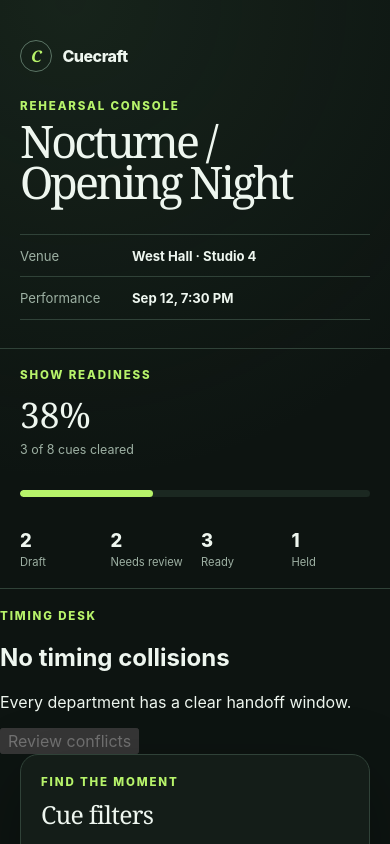
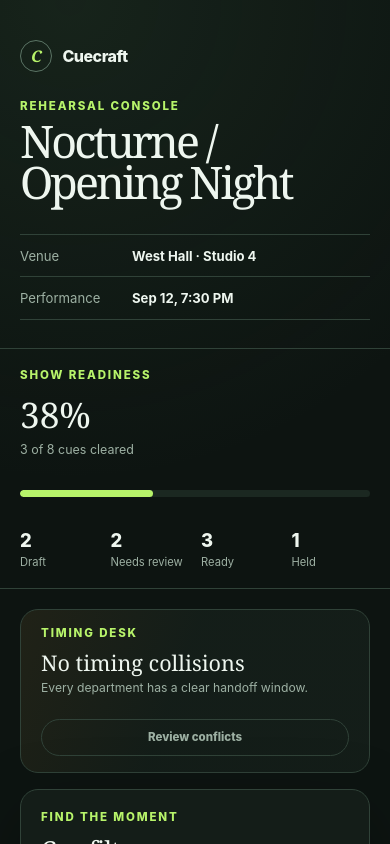
Before and after one commit to pranav-gupta12/cuecraft, a React (Vite) app: page / in a window 390 px wide. Shown: the top 844 px of the page. Built offline with nearby package versions, Linux system fonts and the light colour scheme.

Commit message:
style: focus the timing review surface

```diff
--- a/src/styles/cuecraft.css
+++ b/src/styles/cuecraft.css
@@ -88,6 +88,68 @@
   margin: 0 auto 1.25rem;
   padding: 1.2rem clamp(1.25rem, 4vw, 4.5rem);
   border-block: 1px solid var(--line);
+}
+
+.conflict-summary {
+  display: grid;
+  grid-template-columns: minmax(240px, 1fr) auto auto;
+  align-items: center;
+  gap: 1.5rem;
+  max-width: calc(1540px - clamp(2.5rem, 8vw, 9rem));
+  margin: 0 auto 1rem;
+  padding: 1rem 1.25rem;
+  border: 1px solid var(--line);
+  border-radius: var(--radius-md);
+  background: linear-gradient(110deg, rgb(255 193 90 / 8%), rgb(21 31 26 / 85%) 45%);
+}
+
+.conflict-summary h2 {
+  margin: 0;
+  font-family: Georgia, serif;
+  font-size: 1.35rem;
+  font-weight: 400;
+}
+
+.conflict-summary p:not(.eyebrow) {
+  margin: 0.2rem 0 0;
+  color: var(--muted);
+  font-size: 0.76rem;
+}
+
+.conflict-summary ul {
+  display: flex;
+  gap: 1rem;
+  margin: 0;
+  padding: 0;
+  color: var(--muted);
+  font-size: 0.72rem;
+  list-style: none;
+}
+
+.conflict-summary li strong {
+  color: var(--ink);
+}
+
+.secondary-button {
+  border: 1px solid var(--lime);
+  border-radius: 999px;
+  padding: 0.65rem 0.9rem;
+  color: var(--lime);
+  font-size: 0.72rem;
+  font-weight: 800;
+  background: transparent;
+  cursor: pointer;
+}
+
+.secondary-button[aria-pressed="true"] {
+  color: #15200f;
+  background: var(--lime);
+}
+
+.secondary-button:disabled {
+  border-color: var(--line);
+  color: var(--muted);
+  cursor: not-allowed;
 }
 
 .readiness__lead strong {
@@ -596,6 +658,11 @@
     grid-template-columns: 1fr;
   }
 
+  .conflict-summary {
+    grid-template-columns: 1fr;
+    margin-inline: 1.25rem;
+  }
+
   .readiness__counts,
   .inspector {
     grid-column: auto;
```
